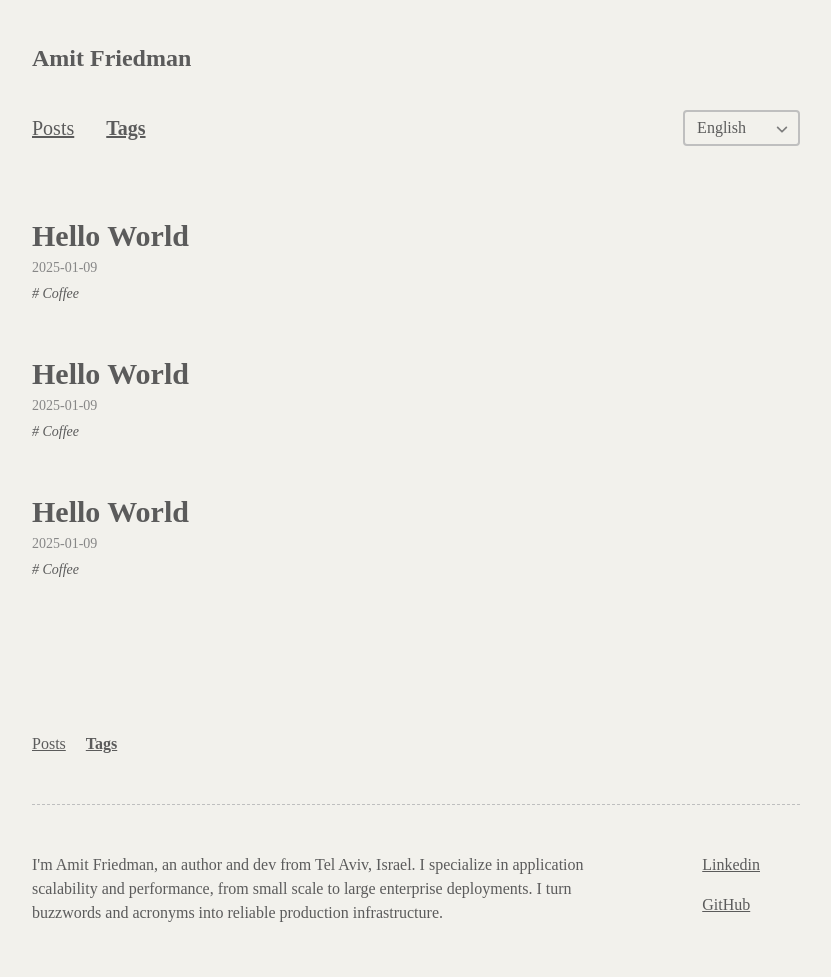
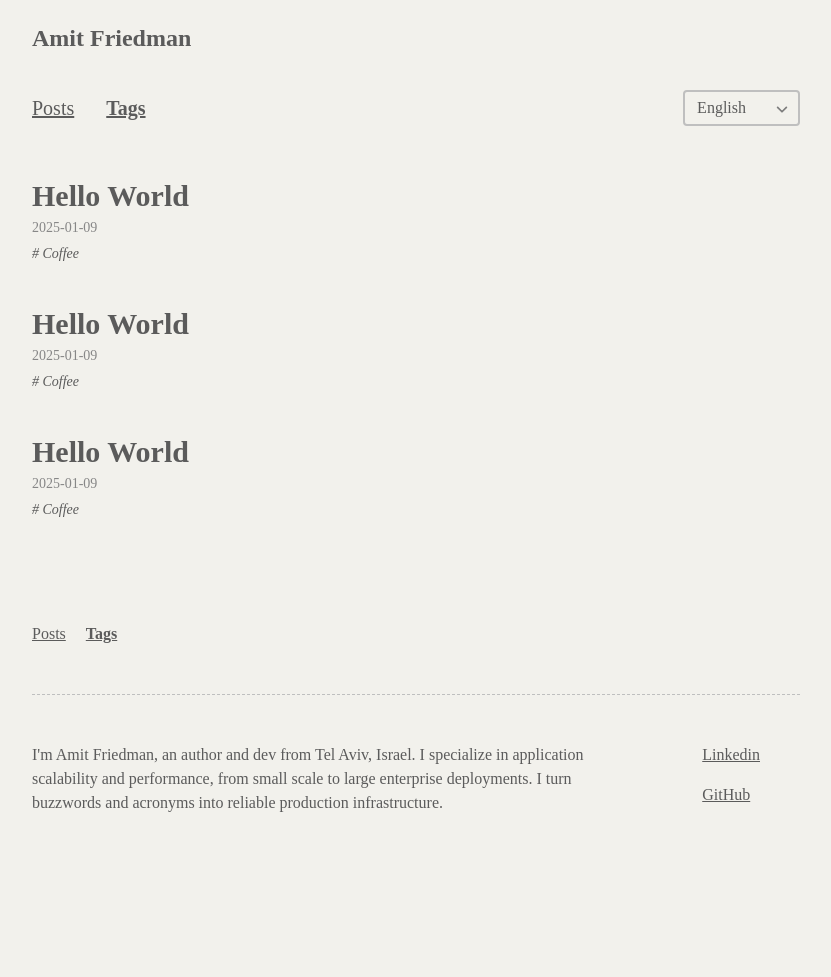
Before and after one commit to linuxdweller/Blog, an Astro site: page /en/tags/cofee in a window 1280 px wide. Shown: the whole page, without its empty margins (224-1055 px from the left). After the commit the page ends 847 px from the top, so only its background shows below. Built offline with nearby package versions, Linux system fonts and the light colour scheme; Astro itself is replaced by a stand-in of ours.

Commit message:
Reduce margins in PostList and Index page

```diff
--- a/src/components/postsList/PostList.tsx
+++ b/src/components/postsList/PostList.tsx
@@ -13,14 +13,14 @@ interface Props {
 
 const PostList = ({ posts, locale }: Props) => {
   return (
-    <div className="mt-[52px]">
+    <div className="mt-[32px]">
       {posts.map((page) => {
         return (
           <a
             hrefLang={locale}
             href={getRelativeLocaleUrl(locale, `/posts/${page.slug}`)}
           >
-            <div className="mb-[52px]">
+            <div className="mb-[42px]">
               <div className="text-fg-400 font-extrabold text-3xl mb-1">
                 {page.title}
               </div>
--- a/src/layouts/Layout.astro
+++ b/src/layouts/Layout.astro
@@ -58,7 +58,7 @@ const openGraphImage = SITE_URL + (openGraph?.image ?? defaultOpenGraphImage);
       <div>
         <a
           href={getRelativeLocaleUrl(locale, "/")}
-          class="block font-extrabold text-2xl mb-[32px] mt-[42px] no-underline"
+          class="block font-extrabold text-2xl mb-[12px] mt-[22px] no-underline"
         >
           {t({ en: "Amit Friedman", he: "עמית פרידמן" })}
         </a>
@@ -96,7 +96,7 @@ const openGraphImage = SITE_URL + (openGraph?.image ?? defaultOpenGraphImage);
         </div>
         <slot />
       </div>
-      <div class="mt-[100px] pb-[52px]">
+      <div class="mt-[60px] pb-[32px]">
         <div class="flex gap-x-5 items-center">
           <a
             href={getRelativeLocaleUrl(locale, "/")}
```
